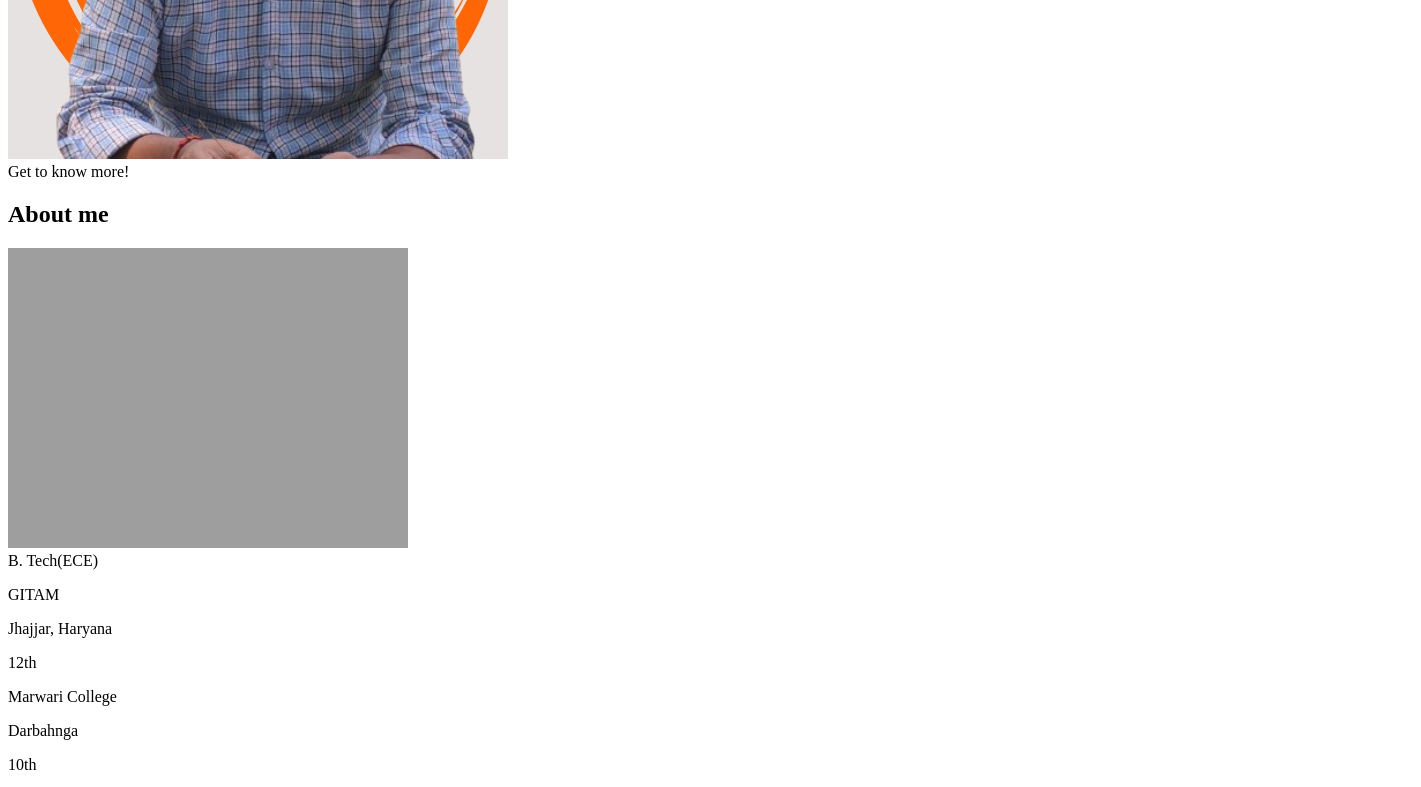
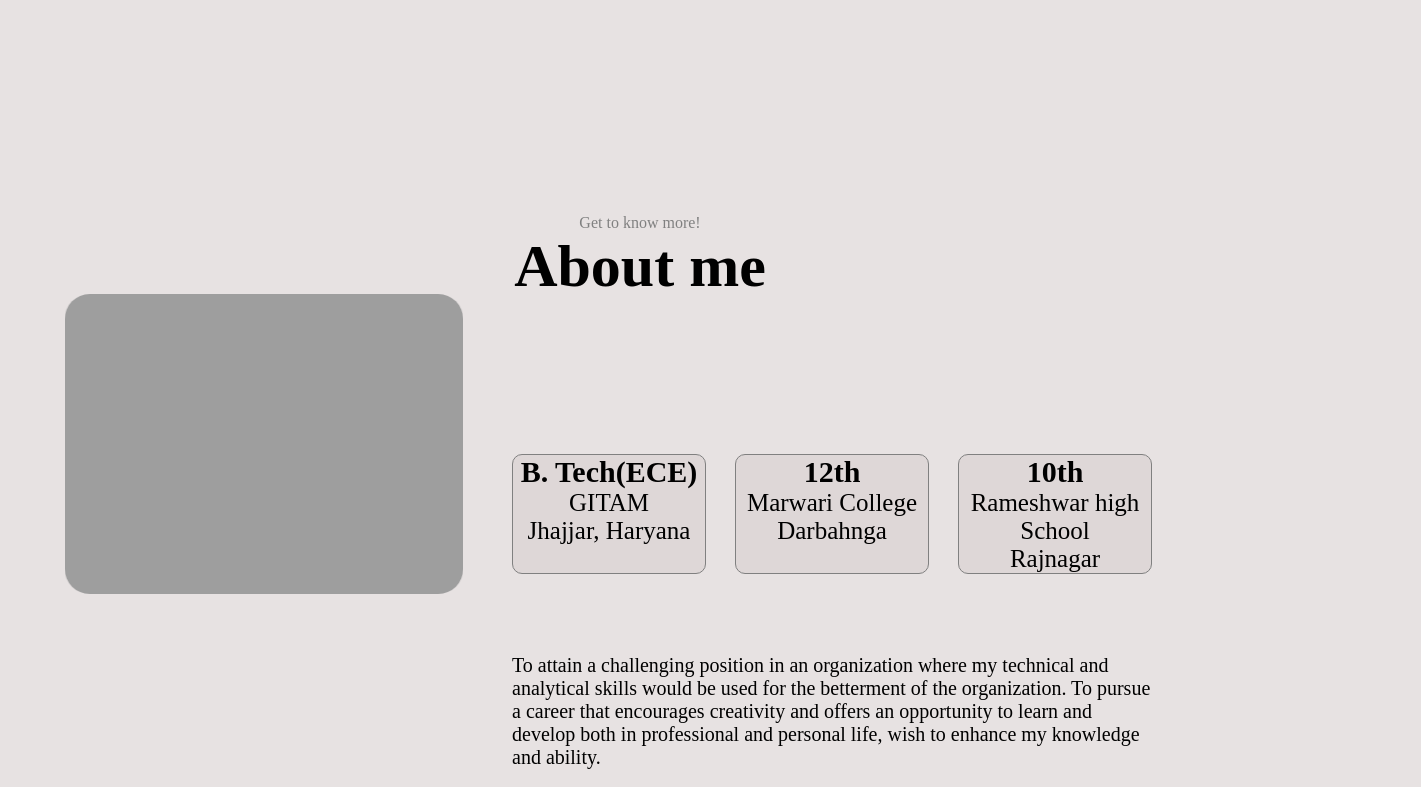
Before and after one commit to sujeetsahoo/portfolio, a plain HTML site: page index.html in a window 1280 px wide. Shown: the part 681-1468 px from the top of the page, 1421 px wide, since content can reach past the window. Drawn offline with nearby package versions, Linux system fonts and the light colour scheme; the site is published under a folder, as on GitHub Pages, so addresses that start at the root find nothing.

Commit message:
Update index.html

```diff
--- a/index.html
+++ b/index.html
@@ -7,8 +7,8 @@
     <title>Portfolio me</title>
     <!-- <link rel="stylesheet" href="https://cdnjs.cloudflare.com/ajax/libs/font-awesome/4.7.0/css/font-awesome.min.css"> -->
     <link rel="stylesheet" href="https://cdnjs.cloudflare.com/ajax/libs/font-awesome/6.5.1/css/all.min.css">
-    <link rel="stylesheet" href="/assets/css/Style.css">
-    <link rel="stylesheet" href="/assets/css/media.css">
+    <link rel="stylesheet" href="assets/css/Style.css">
+    <link rel="stylesheet" href="assets/css/media.css">
 </head>
 
 <body>
```
